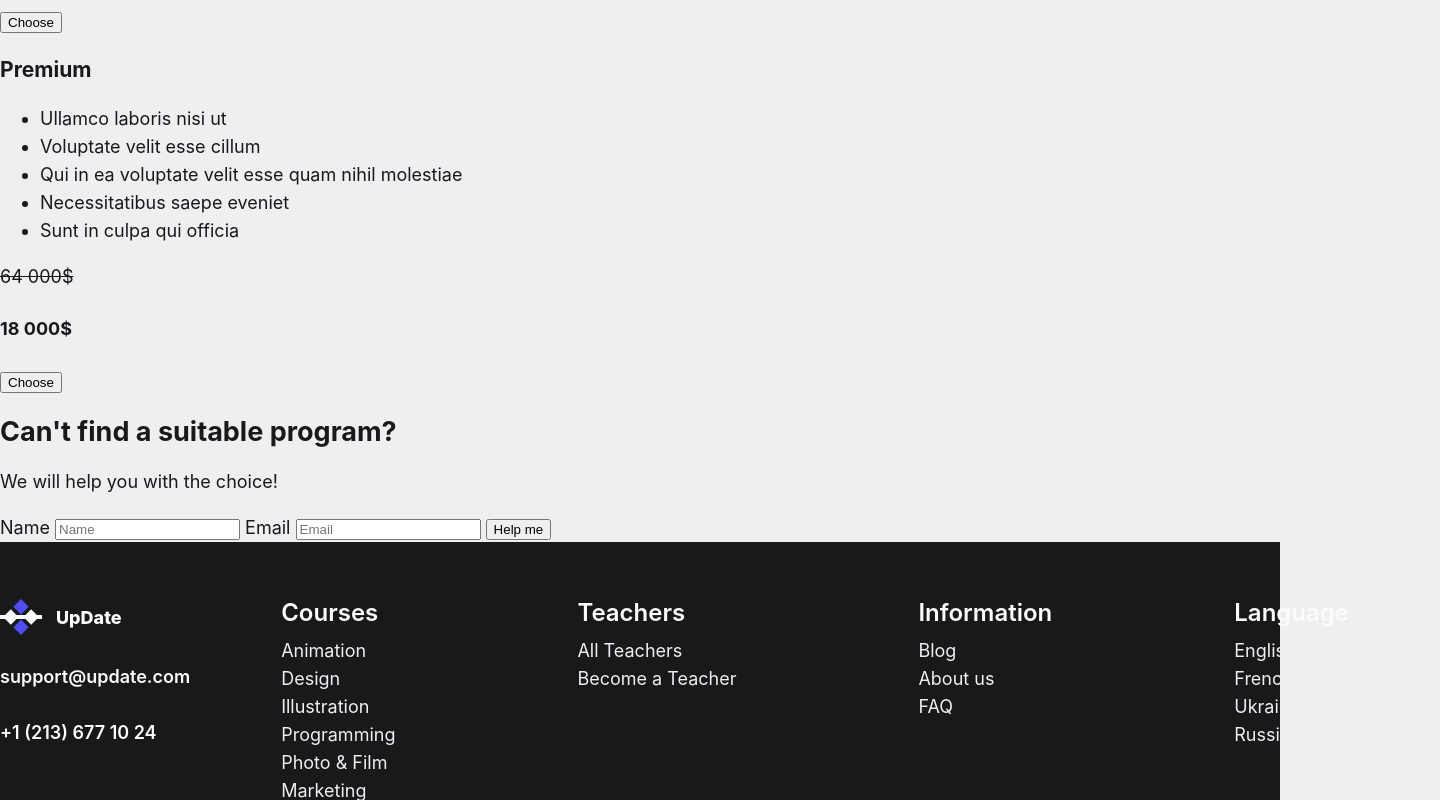
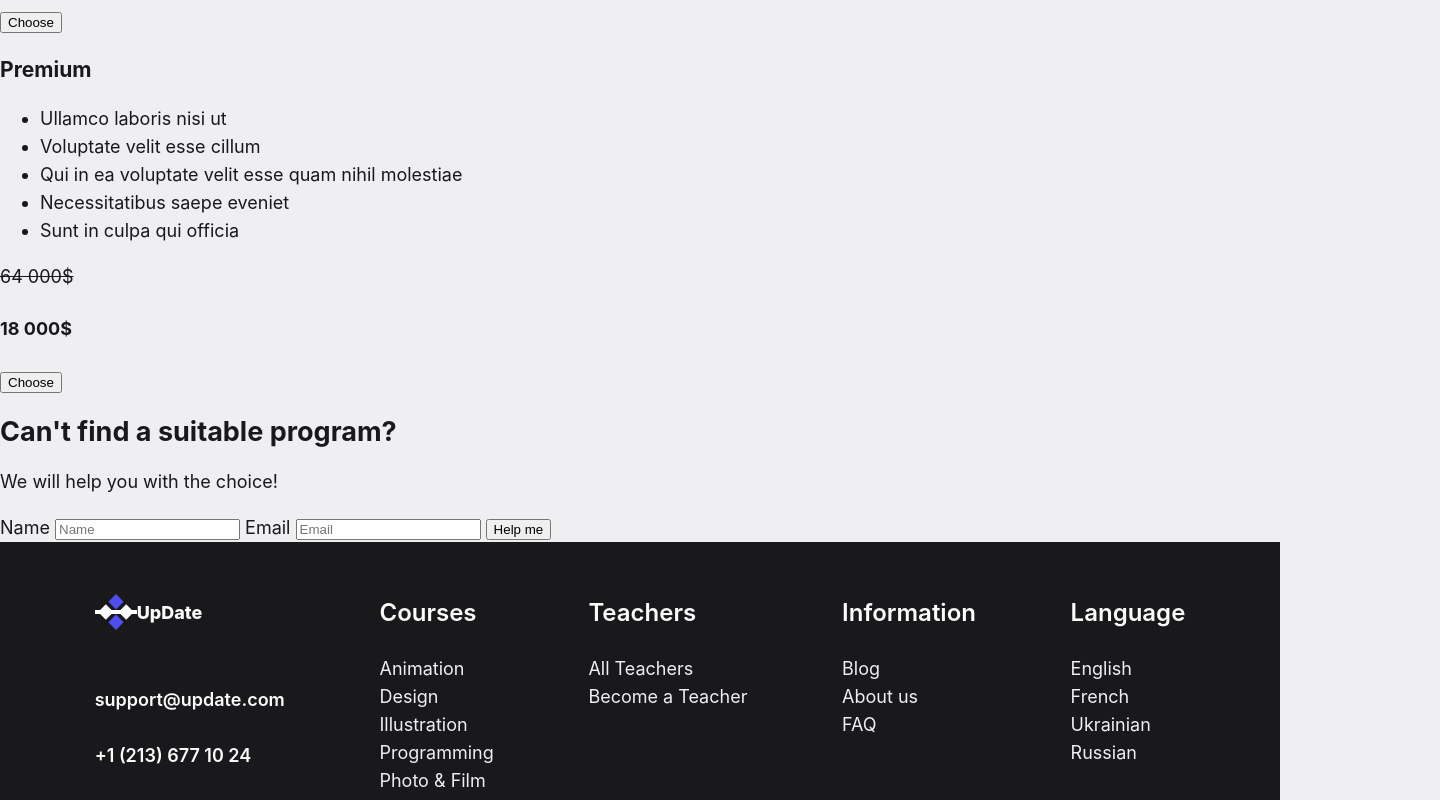
Before and after one commit to skydiverGM/CopyFigmaFront, a website built with webpack: page index.html in a window 1280 px wide. Shown: the part 2000-2800 px from the top of the page, 1440 px wide, since content can reach past the window. Built offline with nearby package versions, Linux system fonts and the light colour scheme.

Commit message:
Adjusted elements' positions

```diff
--- a/css/my.css
+++ b/css/my.css
@@ -5,13 +5,13 @@ body{
   font: 400 18px/28px Inter, sans-serif;
 }
 .container{
-  width: 1440px;
+  width: auto;
   margin: 0 auto;
 }
 .header{
   display: flex;
   padding: 36px 0 0;
-  justify-content: space-between;
+  justify-content: space-around;
 }
 .header-box{
   display: flex;
@@ -70,14 +70,14 @@ body{
   margin: 0;
   color: #EFEFF2;
   font: 400 18px/28px Inter, sans-serif;
+  width: auto;
+  height: 500px;
 }
 
 .footer__main {
   display: flex;
   justify-content: space-between;
   align-items: center;
-  width: 1440px;
-  margin-bottom: 30px;
 }
 
 .footer__logo-box {
@@ -93,7 +93,7 @@ body{
   line-height: 21.78px;
   align-items: center;
   display: flex;
-  gap: 14px;
+  margin-bottom: 28px;
   color: #FBFBFC;
   text-decoration: none;
 }
@@ -106,28 +106,25 @@ body{
   text-decoration: none;
 }
 
-
 .footer__sitemap {
   display: flex;
-  flex: 3;
-  justify-content: space-around;
+  flex-direction: row;
+  justify-content: space-evenly;
 }
 
-.sitemap {
-  text-align: left;
-}
 
 .sitemap__title {
   font-weight: 600;
   font-size: 24px;
   line-height: 29.05px;
   color: #FBFBFC;
-  margin-bottom: 10px;
+  margin-bottom: 28px;
 }
 
 .sitemap__list {
   font-weight: 400;
   list-style: none;
+  gap: 12px;
   padding: 0;
   margin: 0;
 }
@@ -145,10 +142,12 @@ body{
   display: flex;
   justify-content: center;
   align-items: center;
-  gap: 20px;
+  gap: 28px;
   font-weight: 400;
   font-size: 18px;
   line-height: 28px;
+  margin-bottom: 62px;
+  margin-top: 100px;
   color: #6D6D77;
 }
 
--- a/index.html
+++ b/index.html
@@ -221,7 +221,7 @@
   </section>
 </main>
 <footer class="footer">
-  <div class="footer__main">
+  <div class="footer__sitemap">
       <div class="footer__logo-box">
         <a class="footer__logo" href="index.html">
           <img src="img/logoFooter.svg" alt="logo"> UpDate
@@ -230,7 +230,6 @@
         <a class="footer__contact" href="tel:12136771024">+1 (213) 677 10 24</a>
       </div>
 
-    <div class="footer__sitemap">
       <div class="sitemap">
         <h6 class="sitemap__title">Courses</h6>
         <ul class="sitemap__list">
@@ -270,7 +269,6 @@
         </ul>
       </div>
   </div>
-  </div>
 
   <div class="footer__bottom">
     <a href="#" class="footer__privacy">Policy privacy</a>
```
Lines whose indentation alone changed are shown as unchanged.
